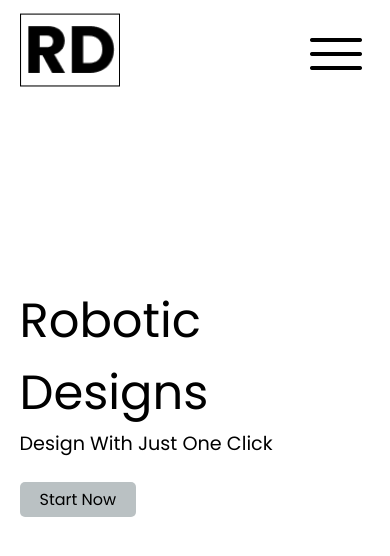
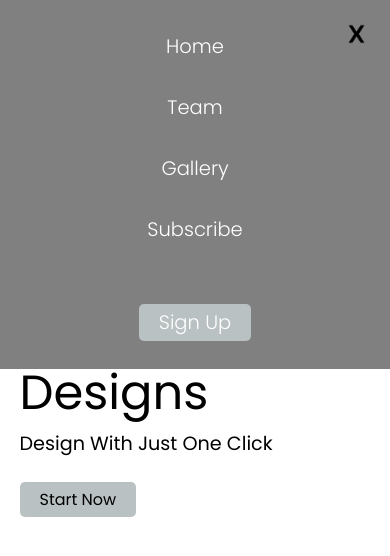
Before and after one commit to Enyorose/cpnt262-robots-with-appliances, a website: page public/index.html in a window 390 px wide. Both pictures are taken after a click on the element 336 px from the left and 57 px from the top of the page. Drawn offline with Linux system fonts and the light colour scheme.

Commit message:
added hamburger menu functionality

```diff
--- a/public/assets/css/styles.css
+++ b/public/assets/css/styles.css
@@ -85,6 +85,14 @@ body {
     margin: 0;
     padding: 2rem 0px;
     gap: 4rem;
+    transition: all 0.5s;
+    z-index: 1;
+  }
+
+  .nav-items {
+    flex-direction: column;
+    align-items: center;
+    justify-content: center;
   }
 
   .close-menu {
@@ -117,6 +125,10 @@ body {
 
   .navbar {
     justify-content: space-between;
+  }
+
+  .nav-list-open {
+    top: 0;
   }
 }
 
--- /dev/null
+++ b/public/assets/js/app.js
@@ -0,0 +1,12 @@
+const hamburgerMenu = document.querySelector('.hamburger')
+const closeMenu = document.querySelector('.close')
+const navList = document.querySelector('.nav-list')
+const openMenu = document.querySelector('.nav-list-open')
+
+hamburgerMenu.addEventListener('click', () => {
+  navList.classList.add('nav-list-open')
+})
+
+closeMenu.addEventListener('click', () => {
+  navList.classList.remove('nav-list-open')
+})
--- a/public/index.html
+++ b/public/index.html
@@ -8,6 +8,7 @@
   <link rel="preconnect" href="https://fonts.googleapis.com">
   <link rel="preconnect" href="https://fonts.gstatic.com" crossorigin>
   <link href="https://fonts.googleapis.com/css2?family=Inter:wght@400;700&family=Poppins:wght@100;300;400;500;700&display=swap" rel="stylesheet">
+  <script src="assets/js/app.js" defer></script>
   <title>Robotic Designs</title>
 </head>
 <body>
```
